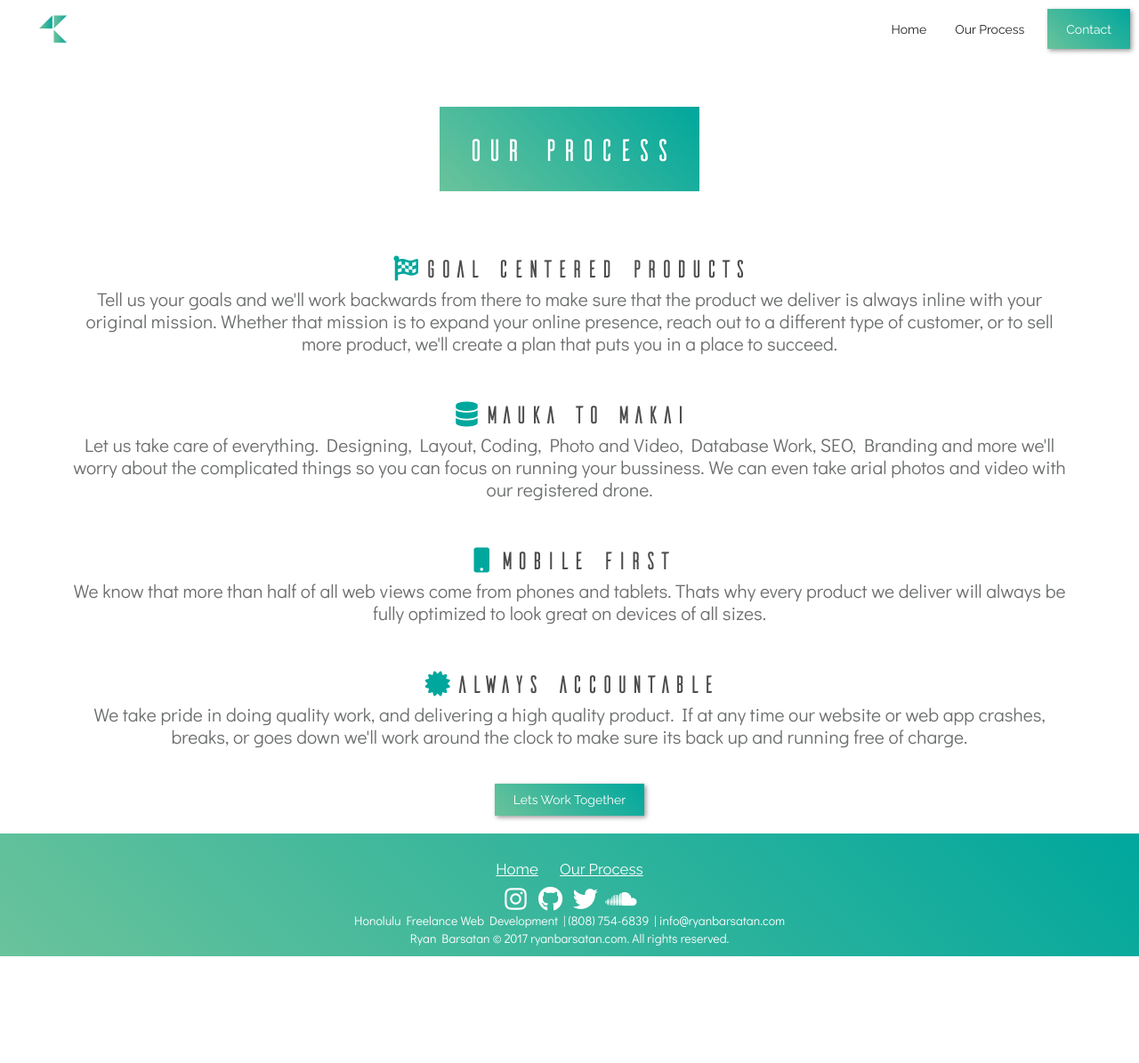
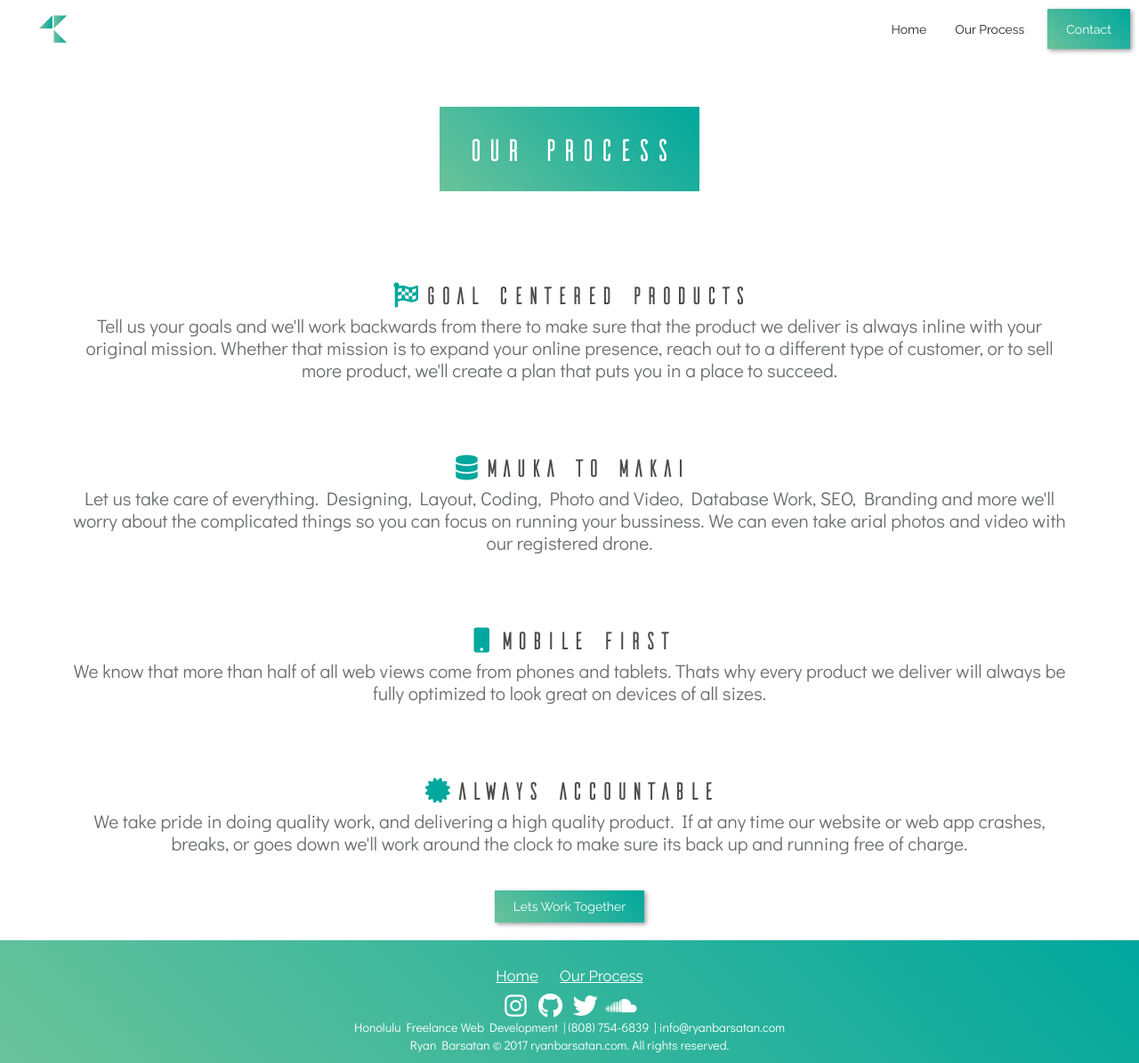
Before and after one commit to ryanbarsatan/ryanbarsatan, a PHP site: page /views/our_process.php in a window 1280 px wide. Shown: the whole page at 89% size. Before the commit the page ends 1075 px from the top, so only its background shows below. Run offline with PHP 8.4, Linux system fonts and the light colour scheme; some libraries are stand-ins or nearby versions.

Commit message:
Changed padding and headshot

```diff
--- a/css/our_process.css
+++ b/css/our_process.css
@@ -24,7 +24,7 @@
 	text-align: center;
 	font-size: 2em;
 	line-height: 1.2em;
-	padding-top: 50px;
+	padding-top: 80px;
 	margin-bottom: 5px;
 	font-family: Ailerons;
 	color: #4c4c4c;
```
Also changed, not shown: images/ryanbarsatan-headshot.jpg.
